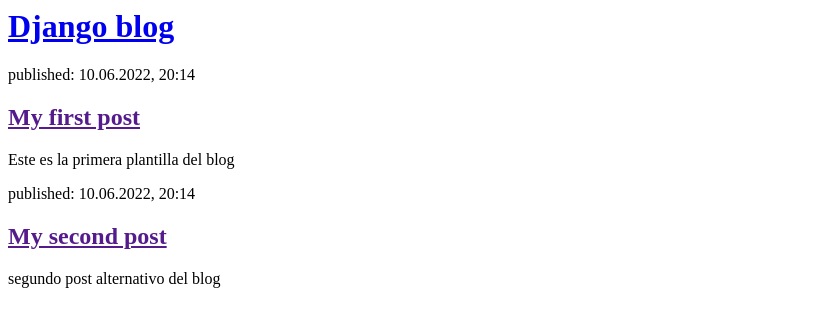
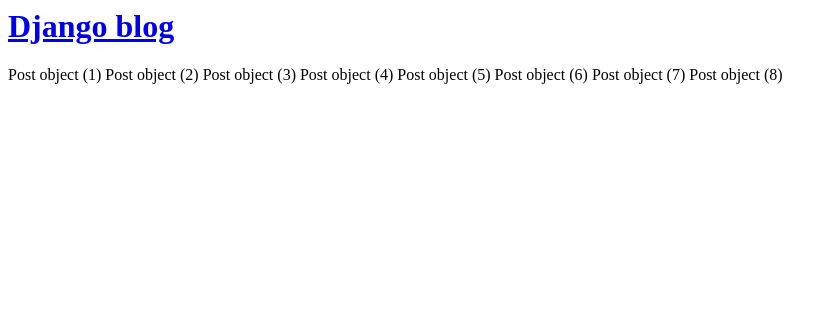
Before and after one commit to alvaro865/Pweb2_lab_05, a Django app: template django/blog/templates/blog/post_list.html in a window 1280 px wide. Shown: the top 327 px of the page, without its empty margins (0-837 px from the left). Run offline with Django 3.2, Linux system fonts and the light colour scheme; the template is opened without the code that fills it: values that come from a table or form of the project are taken from there, others are empty; data comes from the database, SQL or seed files in the repository.

Commit message:
imprimiendo los objetos posts con ayuda de los tags

```diff
--- a/django/blog/templates/blog/post_list.html
+++ b/django/blog/templates/blog/post_list.html
@@ -8,15 +8,8 @@
         </div>
 
         <div>
-            <p>published: 10.06.2022, 20:14</p>
-            <h2><a href="">My first post</a></h2>
-            <p>Este es la primera plantilla del blog</p>
+            {% for post in posts %} {{ post }}{% endfor %}
         </div>
 
-        <div>
-            <p>published: 10.06.2022, 20:14</p>
-            <h2><a href="">My second post</a></h2>
-            <p>segundo post alternativo del blog </p>
-        </div>
     </body>
 </html>
```
